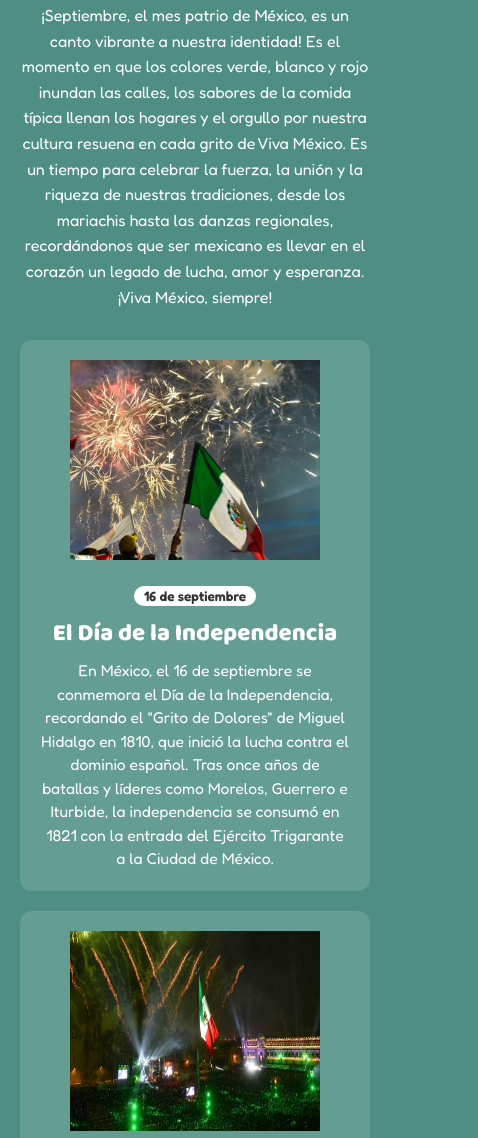
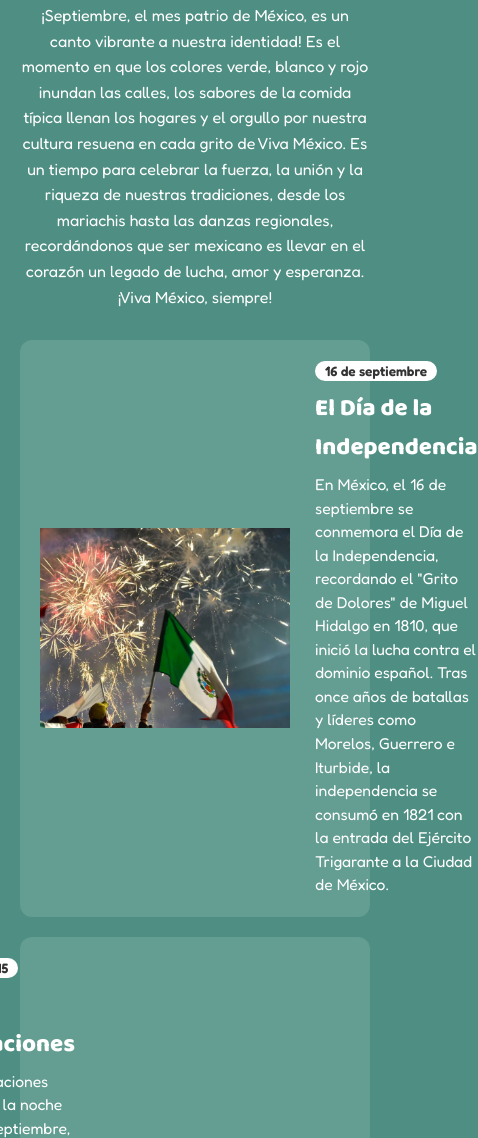
Before and after one commit to a24308051280795-pixel/septiembreMMAGpractica, a plain HTML site: page index.html in a window 390 px wide. Shown: the part 361-1499 px from the top of the page, 478 px wide, since content can reach past the window. Drawn offline with Linux system fonts and the light colour scheme.

Commit message:
Refactor styles.css to improve organization

```diff
--- a/styles.css
+++ b/styles.css
@@ -221,12 +221,6 @@ footer.pie-pagina .creditos {
   opacity: 0.7;
 }
 
-/* ---------- Adaptabilidad Móvil ---------- */
-@media (max-width: 600px) {
-  .bloque, .bloque.invertido {
-    flex-direction: column;
-    text-align: center;
-  }
   .bloque-icono {
     flex: initial;
   }
```
